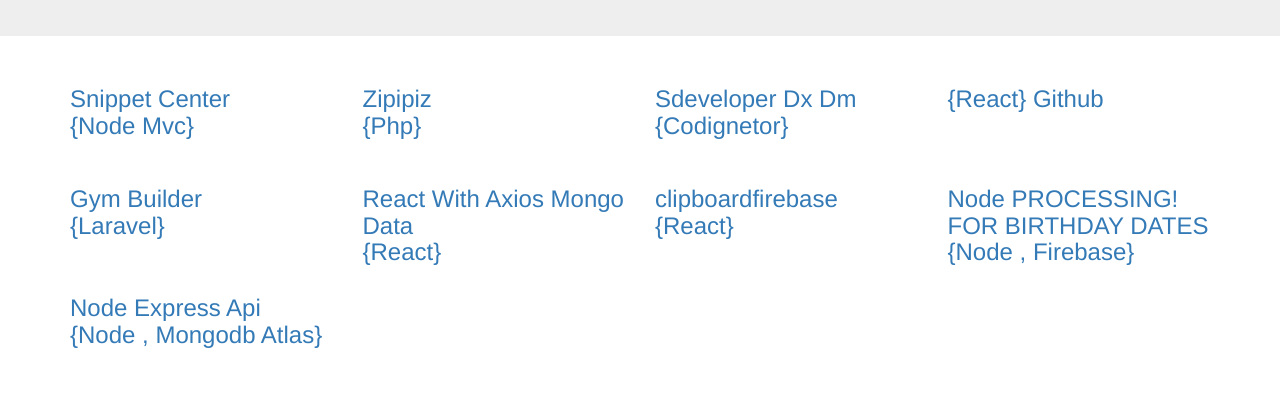
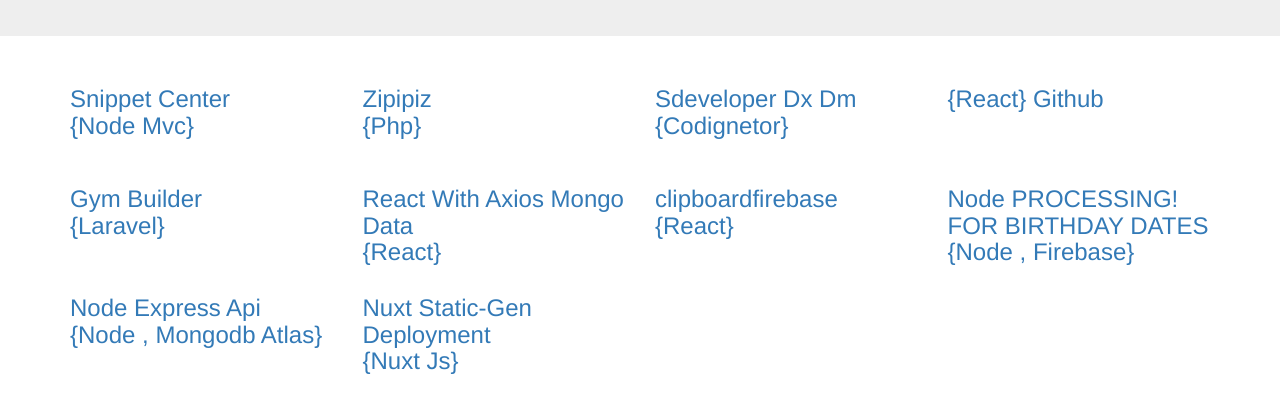
Before and after one commit to satheeshdragon/web_listing, a plain HTML site: page index.html in a window 1280 px wide. Shown: the part 159-572 px from the top of the page. Drawn offline with nearby package versions, Linux system fonts and the light colour scheme.

Commit message:
Update index.html

```diff
--- a/index.html
+++ b/index.html
@@ -47,6 +47,11 @@
     </div>
 
 
+    <div class="col-sm-3">
+      <h3><a href="https://nuxt-static-12nnwm02d.now.sh/" target="_blank">Nuxt Static-Gen Deployment <br> {Nuxt Js}</a></h3>
+    </div>
+
+
 
 
   </div>
```
